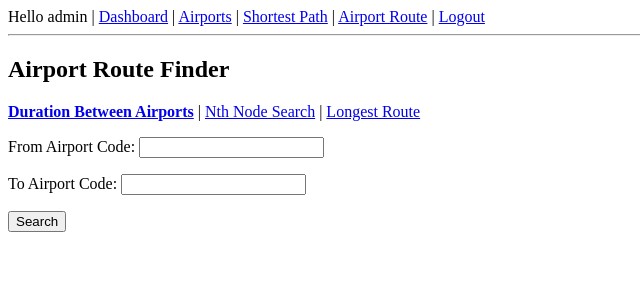
After one commit to albertthomas2205/flights_routes_system, a Django app: page /airports/route/ in a window 1280 px wide. The commit adds this page. Shown: the top 300 px of the page, without its empty margins (0-640 px from the left). Run offline with Django 5.2, Linux system fonts and the light colour scheme; a user stored in the database is signed in.

Commit message:
adding the route search

```diff
--- a/Flight_route_system/airport/forms.py
+++ b/Flight_route_system/airport/forms.py
@@ -23,4 +23,34 @@ class AddNextAirportForm(forms.Form):
 
 class ShortestPathForm(forms.Form):
     start = forms.CharField(max_length=10)
-    # end = forms.CharField(max_length=10)
+
+
+
+# class AirportSearchForm(forms.Form):
+#     CHOICES = [
+#         ('nth_node', 'Find Nth Left/Right Node'),
+#         ('longest_route', 'Find Longest Route'),
+#         ('duration_between', 'Find Duration Between Two Airports'),
+#     ]
+
+#     search_type = forms.ChoiceField(choices=CHOICES, label="Select Search Type")
+
+#     # Fields for different types of searches
+#     start = forms.CharField(required=False, label="Start Airport Code")
+#     direction = forms.ChoiceField(choices=[('left', 'Left'), ('right', 'Right')], required=False)
+#     n = forms.IntegerField(required=False, min_value=1, label="N (Step Count)")
+
+#     from_airport = forms.CharField(required=False, label="From Airport Code")
+#     to_airport = forms.CharField(required=False, label="To Airport Code")
+
+
+from django import forms
+
+class NthNodeForm(forms.Form):
+    start = forms.CharField(label="Start Airport Code")
+    direction = forms.ChoiceField(choices=[('left', 'Left'), ('right', 'Right')], label="Direction")
+    n = forms.IntegerField(min_value=1, label="N (Step Count)")
+
+class DurationForm(forms.Form):
+    from_airport = forms.CharField(label="From Airport Code")
+    to_airport = forms.CharField(label="To Airport Code")
--- /dev/null
+++ b/Flight_route_system/airport/templates/airports/route_search.html
@@ -0,0 +1,25 @@
+{% extends 'base.html' %}
+{% block content %}
+
+<h2>Airport Route Finder</h2>
+
+<p>
+    <a href="?type=duration_between" {% if search_type == 'duration_between' %}style="font-weight:bold"{% endif %}>Duration Between Airports</a> |
+    <a href="?type=nth_node" {% if search_type == 'nth_node' %}style="font-weight:bold"{% endif %}>Nth Node Search</a> |
+    <a href="?type=longest_route" {% if search_type == 'longest_route' %}style="font-weight:bold"{% endif %}>Longest Route</a>
+</p>
+
+{% if form %}
+<form method="post">
+    {% csrf_token %}
+    {{ form.as_p }}
+    <button type="submit">Search</button>
+</form>
+{% endif %}
+
+{% if result %}
+<h3>Result:</h3>
+<p>{{ result }}</p>
+{% endif %}
+
+{% endblock %}
--- a/Flight_route_system/airport/urls.py
+++ b/Flight_route_system/airport/urls.py
@@ -3,6 +3,7 @@ from . import views
 
 urlpatterns = [
     path('', views.airport_list, name='airport_list'),
+    path('route/', views.airport_route_view, name='airport_route'),
     path('create/', views.airport_create, name='airport_create'),
     path('update/<int:pk>/', views.airport_update, name='airport_update'),
     path('delete/<int:pk>/', views.airport_delete, name='airport_delete'),
--- a/Flight_route_system/airport/views.py
+++ b/Flight_route_system/airport/views.py
@@ -4,8 +4,9 @@ from django.shortcuts import render
 from django.shortcuts import render, redirect, get_object_or_404
 from django.contrib.auth.decorators import login_required
 from .models import Airport
-from .forms import AirportForm, AddNextAirportForm, ShortestPathForm
+from .forms import AirportForm, AddNextAirportForm, ShortestPathForm,NthNodeForm,DurationForm
 import heapq
+
 # --- Role check decorator ---
 def admin_required(view_func):
     def wrapper(request, *args, **kwargs):
@@ -74,150 +75,255 @@ def add_next_airport_view(request):
     return render(request, 'airports/add_next_airport.html', {'form': form})
 
 
-# --- Shortest path using Dijkstra ---
-# @login_required
-# def shortest_path_view(request):
-#     result = None
-#     if request.method == 'POST':
-#         form = ShortestPathForm(request.POST)
-#         if form.is_valid():
-#             start = form.cleaned_data['start']
-#             end = form.cleaned_data['end']
-#             result = find_shortest_path(start, end)
-#     else:
-#         form = ShortestPathForm()
-#     return render(request, 'airports/shortest_path.html', {'form': form, 'result': result})
-
-
-# def find_shortest_path(start_code, end_code):
-#     airports = Airport.objects.all()
-#     graph = {}
-
-#     for a in airports:
-#         graph[a.code] = {}
-#         if a.left and a.left_distance:
-#             graph[a.code][a.left.code] = a.left_distance
-#         if a.right and a.right_distance:
-#             graph[a.code][a.right.code] = a.right_distance
-
-#     if start_code not in graph or end_code not in graph:
-#         return "Invalid airport codes."
-
-#     # Dijkstra's Algorithm
-#     queue = [(0, start_code, [])]
-#     visited = set()
-
-#     while queue:
-#         (dist, node, path) = heapq.heappop(queue)
-#         if node in visited:
-#             continue
-#         path = path + [node]
-#         visited.add(node)
-
-#         if node == end_code:
-#             return {'distance': dist, 'path': ' -> '.join(path)}
-
-#         for neighbor, d in graph[node].items():
-#             if neighbor not in visited:
-#                 heapq.heappush(queue, (dist + d, neighbor, path))
-
-#     return "No path found."
-
-# def find_shortest_path(start_code):
-#     try:
-#         airport = Airport.objects.get(code=start_code)
-#     except Airport.DoesNotExist:
-#         return "Airport not found"
-
-#     nearest = []
-#     if airport.left:
-#         nearest.append((airport.left.code, airport.left_distance))
-#     if airport.right:
-#         nearest.append((airport.right.code, airport.right_distance))
-
-#     if not nearest:
-#         return "No connected airports"
-
-#     # Sort by distance
-#     nearest.sort(key=lambda x: x[1])
-#     return nearest[0]  # Returns tuple: (airport_code, distance)
-
-
-
-
-
-
 
 @login_required
 def shortest_path_view(request):
+    """
+    View function to handle finding the shortest paths
+    from a selected airport to all other reachable airports.
+    """
     result = None
+
+    # ✅ When form is submitted via POST
     if request.method == 'POST':
         form = ShortestPathForm(request.POST)
         if form.is_valid():
-            # Normalize input to uppercase
+            # Normalize the starting airport code to uppercase
             start = form.cleaned_data['start'].strip().upper()
+
+            # Call function to compute shortest paths
             result = find_shortest_path(start)
     else:
+        # ✅ When the page is first loaded (GET request)
         form = ShortestPathForm()
 
-    return render(request, 'airports/shortest_path.html', {'form': form, 'result': result})
+    # ✅ Render result (either message or list of airports)
+    return render(request, 'airports/shortest_path.html', {
+        'form': form,
+        'result': result
+    })
 
 
 def find_shortest_path(start_code):
+    """
+    Finds the shortest travel duration from the given start airport
+    to all other connected airports using Dijkstra’s algorithm.
+    """
     airports = Airport.objects.all()
     graph = {}
 
-    # ✅ Build bidirectional graph with UPPERCASE codes
+    # ✅ STEP 1: Build a bidirectional graph using airport connections
     for a in airports:
         code = a.code.upper()
         if code not in graph:
             graph[code] = {}
 
+        # Left connection (if exists)
         if a.left and a.left_distance:
             left_code = a.left.code.upper()
             graph[code][left_code] = a.left_distance
 
+            # Add reverse link (bidirectional)
             if left_code not in graph:
                 graph[left_code] = {}
             graph[left_code][code] = a.left_distance
 
+        # Right connection (if exists)
         if a.right and a.right_distance:
             right_code = a.right.code.upper()
             graph[code][right_code] = a.right_distance
 
+            # Add reverse link (bidirectional)
             if right_code not in graph:
                 graph[right_code] = {}
             graph[right_code][code] = a.right_distance
 
-    # ✅ Handle invalid or disconnected airport
+    # ✅ STEP 2: Validate start airport
     if start_code not in graph:
         return "No nearby airport found."
 
-    # ✅ Dijkstra’s algorithm
-    queue = [(0, start_code)]
-    distances = {start_code: 0}
-    visited = set()
+    # ✅ STEP 3: Initialize Dijkstra’s algorithm
+    queue = [(0, start_code)]      # Priority queue with (distance, airport)
+    distances = {start_code: 0}    # Dictionary to store shortest distances
+    visited = set()                # Set to track visited airports
 
+    # ✅ STEP 4: Explore graph using Dijkstra’s logic
     while queue:
         dist, node = heapq.heappop(queue)
+
+        # Skip if already visited
         if node in visited:
             continue
         visited.add(node)
 
+        # Explore all connected neighbors
+        for neighbor, d in graph[node].items():
+            new_dist = dist + d
+            # If new distance is shorter, update and push into heap
+            if neighbor not in distances or new_dist < distances[neighbor]:
+                distances[neighbor] = new_dist
+                heapq.heappush(queue, (new_dist, neighbor))
+
+    # ✅ STEP 5: Remove the start node from results (no need to show distance to itself)
+    distances.pop(start_code, None)
+
+    # ✅ STEP 6: Handle isolated airport
+    if not distances:
+        return "No nearby airport found."
+
+    # ✅ STEP 7: Sort airports by distance (ascending order)
+    sorted_airports = sorted(distances.items(), key=lambda x: x[1])
+
+    # ✅ STEP 8: Return a structured dictionary for template rendering
+    # This can be used in HTML to display a list of reachable airports with durations.
+    return {
+        'airports': sorted_airports,
+        'start': start_code
+    }
+
+
+@login_required
+def airport_route_view(request):
+    # Get the type of search user selected from the query string
+    # Default search type is 'duration_between'
+    search_type = request.GET.get('type', 'duration_between')
+    result = None
+    form = None
+
+    # ========== CASE 1: Find Nth Node ==========
+    if search_type == 'nth_node':
+        if request.method == 'POST':
+            form = NthNodeForm(request.POST)
+            if form.is_valid():
+                # Read form values and normalize inputs
+                start = form.cleaned_data['start'].strip().upper()
+                direction = form.cleaned_data['direction']
+                n = form.cleaned_data['n']
+                # Call logic to find nth left/right node
+                result = find_nth_node(start, direction, n)
+        else:
+            form = NthNodeForm()
+
+    # ========== CASE 2: Duration Between Two Airports ==========
+    elif search_type == 'duration_between':
+        if request.method == 'POST':
+            form = DurationForm(request.POST)
+            if form.is_valid():
+                # Read starting and ending airport codes
+                from_airport = form.cleaned_data['from_airport'].strip().upper()
+                to_airport = form.cleaned_data['to_airport'].strip().upper()
+                # Call logic to find shortest travel duration
+                result = find_duration_between(from_airport, to_airport)
+        else:
+            form = DurationForm()
+
+    # ========== CASE 3: Find Longest Route ==========
+    elif search_type == 'longest_route':
+        # Directly call the longest route function
+        result = find_longest_route()
+
+    # Render the template with the form, search type, and result
+    return render(request, 'airports/route_search.html', {
+        'form': form,
+        'search_type': search_type,
+        'result': result
+    })
+
+
+# ======================= LOGIC FUNCTIONS =======================
+
+def find_nth_node(start_code, direction, n):
+    """Find the nth left or right connected airport from a given starting airport."""
+    try:
+        # Get the starting airport object
+        airport = Airport.objects.get(code__iexact=start_code)
+    except Airport.DoesNotExist:
+        return f"Airport '{start_code}' not found."
+
+    current = airport
+    # Move n times in the given direction (left/right)
+    for i in range(n):
+        next_airport = getattr(current, direction, None)
+        if not next_airport:
+            return f"No {direction} node found at step {i+1} from {start_code}."
+        current = next_airport
+
+    return f"The {n}th {direction} node from {start_code} is {current.code}."
+
+
+def find_longest_route():
+    """Find the longest available direct route (based on distance/duration)."""
+    airports = Airport.objects.all()
+    longest = None
+    max_distance = 0
+
+    # Loop through all airports and compare left and right route distances
+    for a in airports:
+        # Check left route
+        if a.left_distance and a.left_distance > max_distance:
+            max_distance = a.left_distance
+            longest = (a.code, a.left.code, a.left_distance)
+        # Check right route
+        if a.right_distance and a.right_distance > max_distance:
+            max_distance = a.right_distance
+            longest = (a.code, a.right.code, a.right_distance)
+
+    # Return result message
+    if longest:
+        return f"The longest route is between {longest[0]} and {longest[1]} with duration {longest[2]}."
+    return "No route data available."
+
+
+def find_duration_between(start_code, end_code):
+    """Find the shortest duration between two airports using Dijkstra’s algorithm."""
+    airports = Airport.objects.all()
+    graph = {}
+
+    # Build graph connections with both left and right routes
+    for a in airports:
+        code = a.code.upper()
+        if code not in graph:
+            graph[code] = {}
+
+        # Add bidirectional connection for left route
+        if a.left and a.left_distance:
+            graph[code][a.left.code.upper()] = a.left_distance
+            graph[a.left.code.upper()] = graph.get(a.left.code.upper(), {})
+            graph[a.left.code.upper()][code] = a.left_distance
+
+        # Add bidirectional connection for right route
+        if a.right and a.right_distance:
+            graph[code][a.right.code.upper()] = a.right_distance
+            graph[a.right.code.upper()] = graph.get(a.right.code.upper(), {})
+            graph[a.right.code.upper()][code] = a.right_distance
+
+    # Validate start and end codes
+    if start_code not in graph or end_code not in graph:
+        return "Invalid airport code."
+
+    # Apply Dijkstra’s shortest path algorithm
+    queue = [(0, start_code)]      # Priority queue with (distance, airport)
+    distances = {start_code: 0}    # Store shortest known distances
+    visited = set()                # Track visited airports
+
+    while queue:
+        dist, node = heapq.heappop(queue)
+
+        # If we reach the destination, return total duration
+        if node == end_code:
+            return f"Shortest duration from {start_code} to {end_code} is {dist}."
+
+        # Skip already visited nodes
+        if node in visited:
+            continue
+        visited.add(node)
+
+        # Explore neighbors and update distances
         for neighbor, d in graph[node].items():
             new_dist = dist + d
             if neighbor not in distances or new_dist < distances[neighbor]:
                 distances[neighbor] = new_dist
                 heapq.heappush(queue, (new_dist, neighbor))
 
-    # ✅ Remove start node itself
-    distances.pop(start_code, None)
-
-    if not distances:
-        return "No nearby airport found."
-
-    # ✅ Sort by distance ascending
-    sorted_airports = sorted(distances.items(), key=lambda x: x[1])
-
-    # ✅ Return dict for template rendering
-    return {'airports': sorted_airports, 'start': start_code}
+    # If no path found between the airports
+    return f"No route found between {start_code} and {end_code}."
--- a/Flight_route_system/templates/base.html
+++ b/Flight_route_system/templates/base.html
@@ -10,6 +10,7 @@
       <a href="{% url 'dashboard' %}">Dashboard</a> |
       <a href="{% url 'airport_list' %}">Airports</a> |
       <a href="{% url 'shortest_path' %}">Shortest Path</a> |
+      <a href="{% url 'airport_route' %}">Airport Route</a> |
       <a href="{% url 'logout' %}">Logout</a>
     {% else %}
       <a href="{% url 'login' %}">Login</a> |
--- a/Flight_route_system/users/templates/users/user_dashboard.html
+++ b/Flight_route_system/users/templates/users/user_dashboard.html
@@ -3,5 +3,6 @@
 <h2>User Dashboard</h2>
 <p>Welcome, {{ user.username }}! You can view airports and find shortest paths.</p>
 <a href="{% url 'airport_list' %}">View Airports</a> |
+<a href="{% url 'airport_route' %}"> Airport Route Serach</a> |
 <a href="{% url 'shortest_path' %}">Find Shortest Path</a>
 {% endblock %}
--- a/Flight_route_system/users/views.py
+++ b/Flight_route_system/users/views.py
@@ -8,8 +8,7 @@ from django.contrib.auth.forms import AuthenticationForm
 from .forms import UserRegisterForm, AdminRegisterForm
 
 
-from django.shortcuts import redirect
-from django.contrib.auth.decorators import login_required
+
 
 def home_redirect(request):
     if request.user.is_authenticated:
```
Also changed, not shown: Flight_route_system/db.sqlite3.
